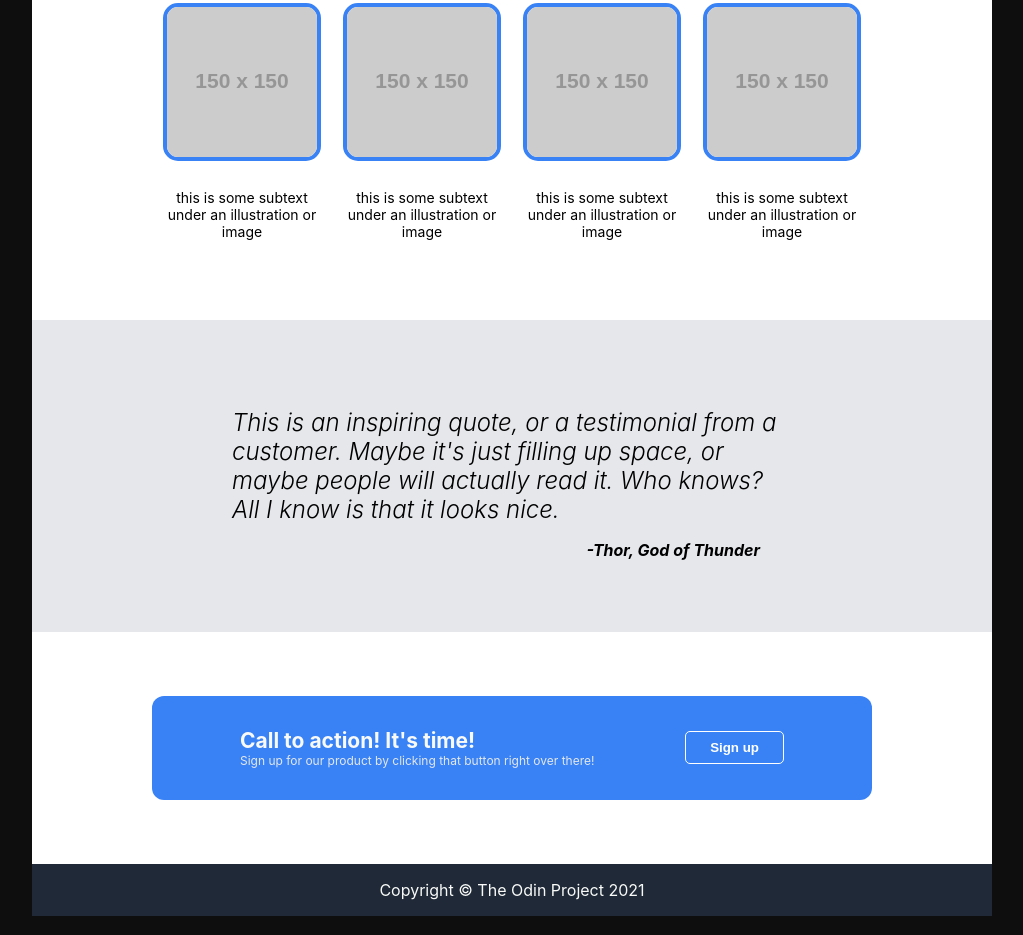
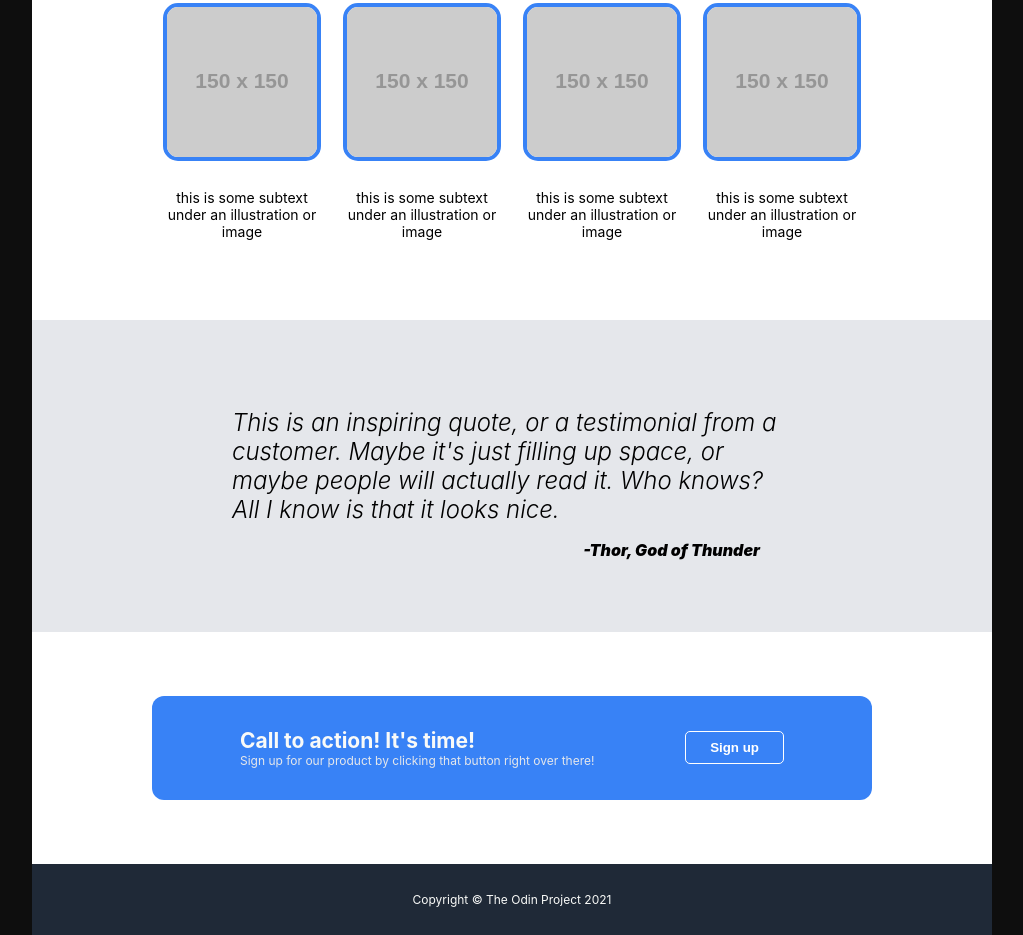
Before and after one commit to markrusselldev/odin-landing-page, a plain HTML site: page index.html in a window 1280 px wide. Shown: the part 581-1516 px from the top of the page, without its empty margins (128-1151 px from the left). Drawn offline with Linux system fonts and the light colour scheme; placeholder pictures from the web are drawn by us.

Commit message:
style: complete footer styles

```diff
--- a/styles.css
+++ b/styles.css
@@ -12,6 +12,10 @@ ul {
 
 a {
   text-decoration: none;
+}
+
+a, button {
+  cursor: pointer;
 }
 
 html {
@@ -182,7 +186,8 @@ section.hero {
 }
 
 .quote figcaption {
-  font-weight: 700;
+  font-weight: 900;
+  font-size: 1.6rem;
   text-align: right;
   padding-right: 72px;
   margin: 0;
@@ -230,5 +235,6 @@ section.cta {
  */
 footer {
   justify-content: center;
-
+  padding: 16px;
+  font-size: 1.2rem;
 }
```
